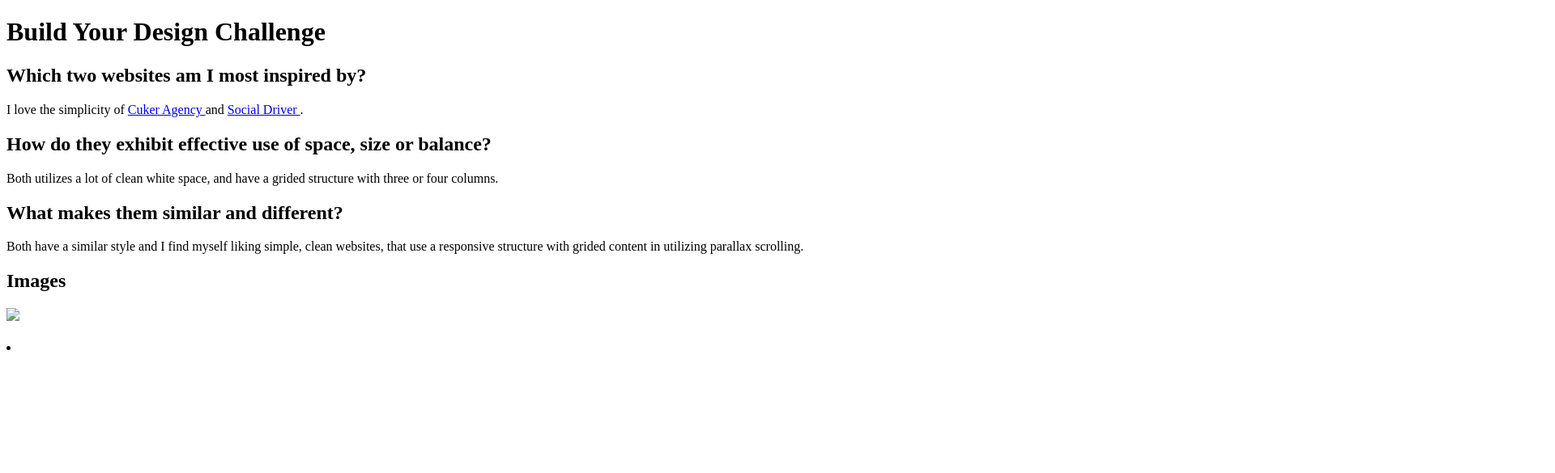
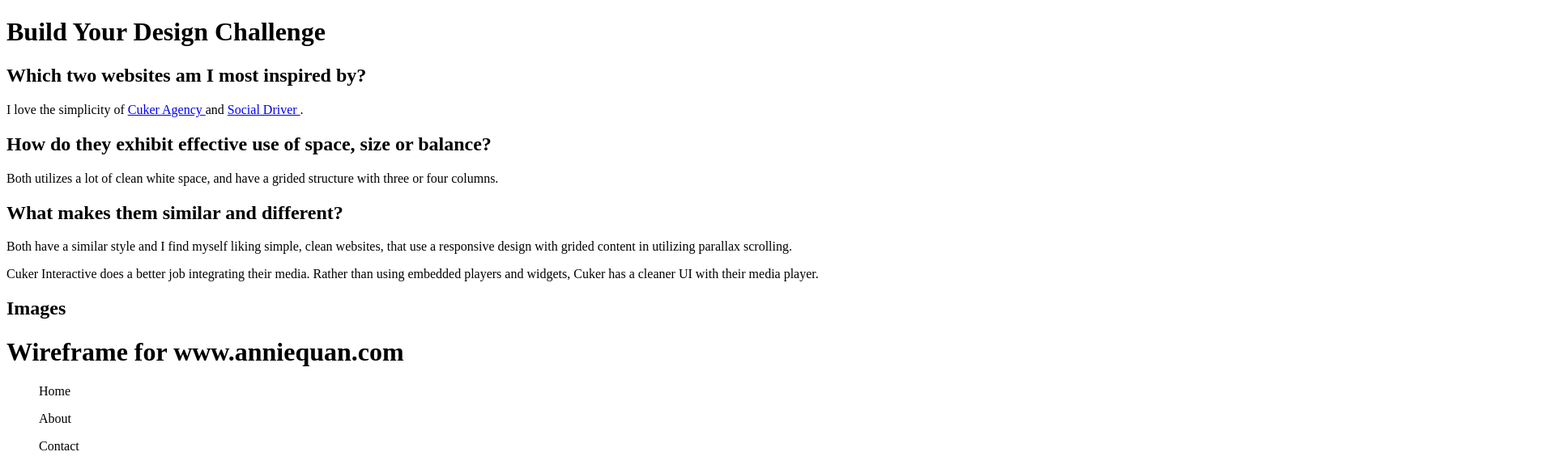
Before and after one commit to anniedquan/anniedquan.github.io, a plain HTML site: page index.html in a window 1280 px wide. Shown: the top 585 px of the page at 81% size, 1920 px wide, since content can reach past the window. Drawn offline with Linux system fonts and the light colour scheme.

Commit message:
Unit 2 update

```diff
--- a/index.html
+++ b/index.html
@@ -10,11 +10,14 @@
 		<h2>How do they exhibit effective use of space, size or balance?</h2>
 		<p>Both utilizes a lot of clean white space, and have a grided structure with three or four columns.</p>
 		<h2>What makes them similar and different?</h2>
-		<p>Both have a similar style and I find myself liking simple, clean websites, that use a responsive structure with grided content in utilizing parallax scrolling.</p>
+		<p>Both have a similar style and I find myself liking simple, clean websites, that use a responsive design with grided content in utilizing parallax scrolling.</p>
+		<p>Cuker Interactive does a better job integrating their media. Rather than using embedded players and widgets, Cuker has a cleaner UI with their media player.</p>
 		<h2>Images</h2>
-		<img src="images/unit2image.pdf">
-		<h2></h2>
-		<ul></ul>
-			<li></li>
+		<h1>Wireframe for www.anniequan.com</h1>
+		<ul>Home</ul>
+		<ul>About</ul>
+		<ul>Contact</ul>
+		<img src="images/unit2image.jpg">
+		<p>My site is very simple with basic information and a single focal image. I would like to utilize a parallax scroll and plan on a modern flat design.
 	</body>
 </html>
```
Also changed, not shown: images/unit2image.jpg (added).
